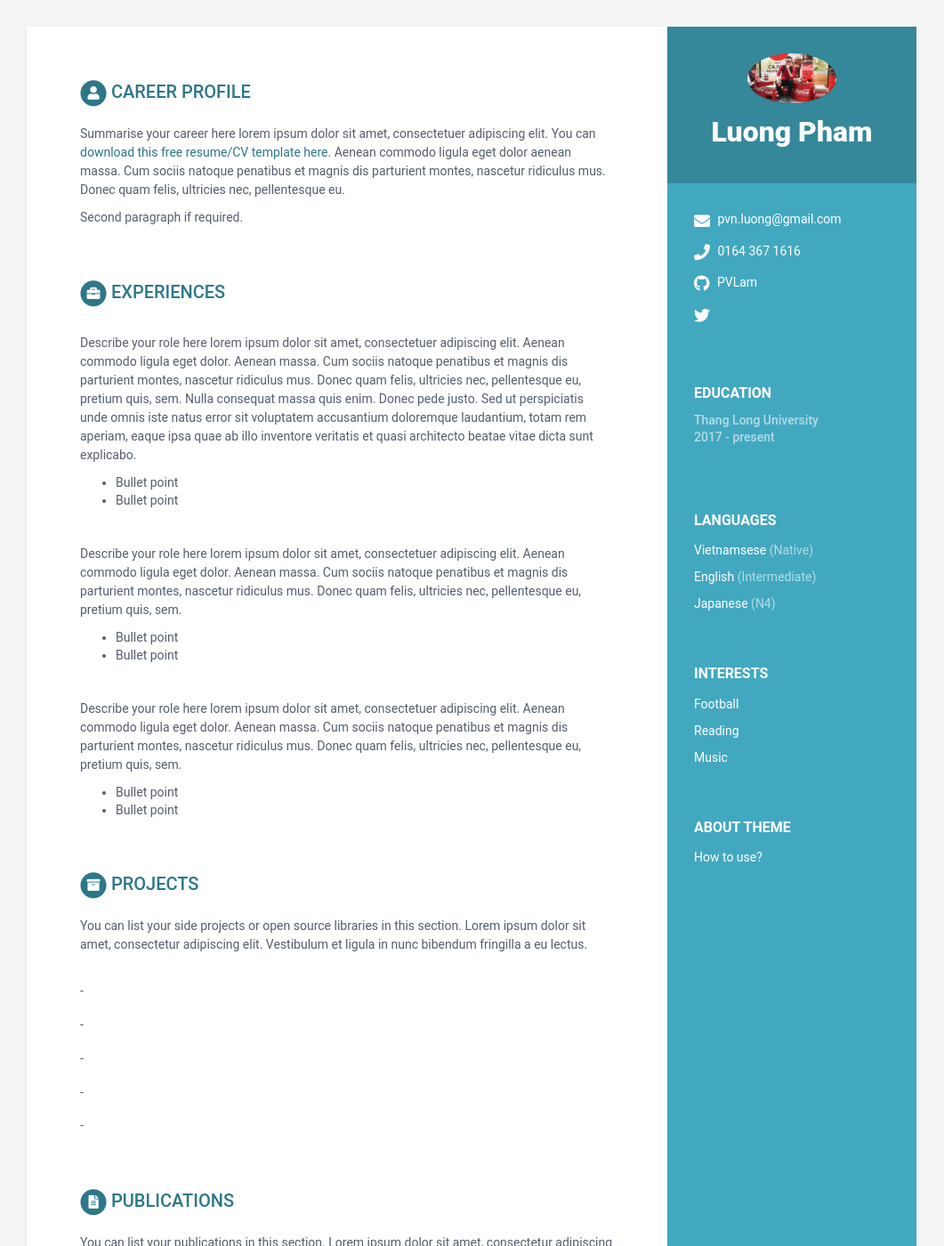
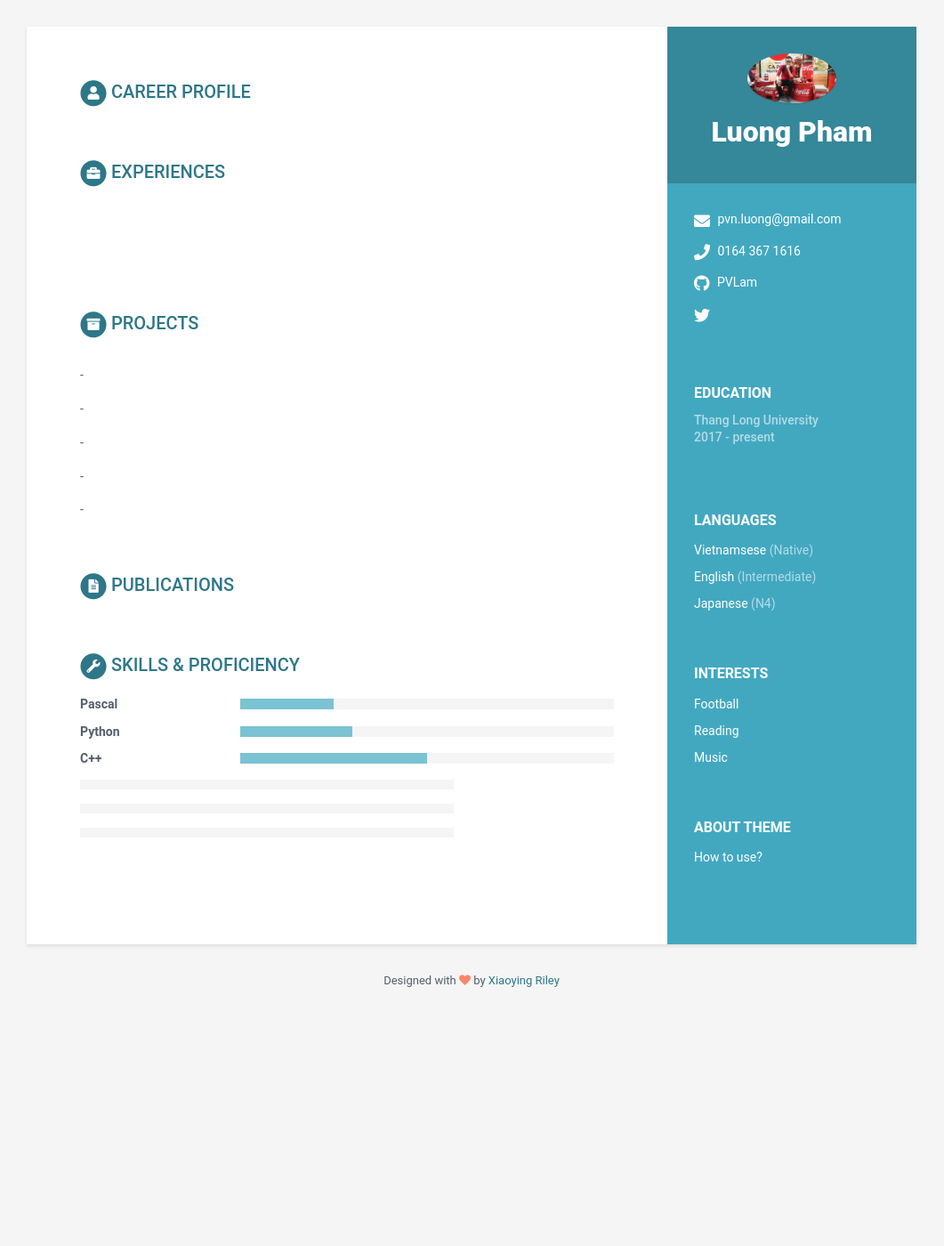
Before and after one commit to PVLam/PVLam.github.io, a Jekyll site: the page built from index.html, in a window 1280 px wide and 1400 px high. Shown: the whole window at 89% size, without its empty margins (110-1171 px from the left). Built offline with Jekyll 4.4.1, drawn with Linux system fonts in a browser that asks for light colours; some of the changed text lies outside the part shown.

Commit message:
Update data.yml

```diff
--- a/_data/data.yml
+++ b/_data/data.yml
@@ -46,91 +46,45 @@ sidebar:
 career-profile:
     title: Career Profile
     summary: |
-      Summarise your career here lorem ipsum dolor sit amet, consectetuer
-      adipiscing elit. You can [download this free resume/CV template here]().
-      Aenean commodo ligula eget dolor aenean massa. Cum sociis natoque
-      penatibus et magnis dis parturient montes, nascetur ridiculus mus.
-      Donec quam felis, ultricies nec, pellentesque eu.
 
-      Second paragraph if required.
 
 education:
     - degree:
       university: Thang Long University
       time: 2017 - present
       details: |
-        Describe your study here lorem ipsum dolor sit amet, consectetuer
-        adipiscing elit. Aenean commodo ligula eget dolor. Aenean massa. Cum
-        sociis natoque penatibus et magnis dis parturient montes, nascetur
-        ridiculus mus. Donec quam felis, ultricies nec, pellentesque eu,
-        pretium quis, sem.
 
-          - Bullet point
-          - Bullet point
+
 
     - degree:
       university:
       time:
       details: |
-        Describe your study here lorem ipsum dolor sit amet, consectetuer
-        adipiscing elit. Aenean commodo ligula eget dolor. Aenean massa. Cum
-        sociis natoque penatibus et magnis dis parturient montes, nascetur
-        ridiculus mus. Donec quam felis, ultricies nec, pellentesque eu,
-        pretium quis, sem.
 
-          - Bullet point
-          - Bullet point
 
 experiences:
     - role:
       time:
       company:
       details: |
-        Describe your role here lorem ipsum dolor sit amet, consectetuer
-        adipiscing elit. Aenean commodo ligula eget dolor. Aenean massa.
-        Cum sociis natoque penatibus et magnis dis parturient montes,
-        nascetur ridiculus mus. Donec quam felis, ultricies nec,
-        pellentesque eu, pretium quis, sem. Nulla consequat massa quis
-        enim. Donec pede justo. Sed ut perspiciatis unde omnis iste natus
-        error sit voluptatem accusantium doloremque laudantium, totam rem
-        aperiam, eaque ipsa quae ab illo inventore veritatis et quasi
-        architecto beatae vitae dicta sunt explicabo.
 
-          - Bullet point
-          - Bullet point
 
     - role:
       time:
       company:
       details: |
-        Describe your role here lorem ipsum dolor sit amet, consectetuer
-        adipiscing elit. Aenean commodo ligula eget dolor. Aenean massa.
-        Cum sociis natoque penatibus et magnis dis parturient montes,
-        nascetur ridiculus mus. Donec quam felis, ultricies nec,
-        pellentesque eu, pretium quis, sem.
 
-          - Bullet point
-          - Bullet point
 
     - role:
       time:
       company:
       details: |
-        Describe your role here lorem ipsum dolor sit amet, consectetuer
-        adipiscing elit. Aenean commodo ligula eget dolor. Aenean massa.
-        Cum sociis natoque penatibus et magnis dis parturient montes,
-        nascetur ridiculus mus. Donec quam felis, ultricies nec,
-        pellentesque eu, pretium quis, sem.
 
-          - Bullet point
-          - Bullet point
 
 projects:
     title: Projects
     intro: >
-      You can list your side projects or open source libraries in this
-      section. Lorem ipsum dolor sit amet, consectetur adipiscing elit.
-      Vestibulum et ligula in nunc bibendum fringilla a eu lectus.
+
 
     assignments:
       - title:
@@ -156,9 +110,7 @@ projects:
 publications:
     title: Publications
     intro: |
-      You can list your publications in this section. Lorem ipsum dolor sit
-      amet, consectetur adipiscing elit. Vestibulum et ligula in nunc
-      bibendum fringilla a eu lectus.
+
 
     papers:
       - title:
@@ -178,7 +130,7 @@ skills:
 
     toolset:
       - name: Pascal
-        level: 15%
+        level: 25%
 
       - name: Python
         level: 30%
```
